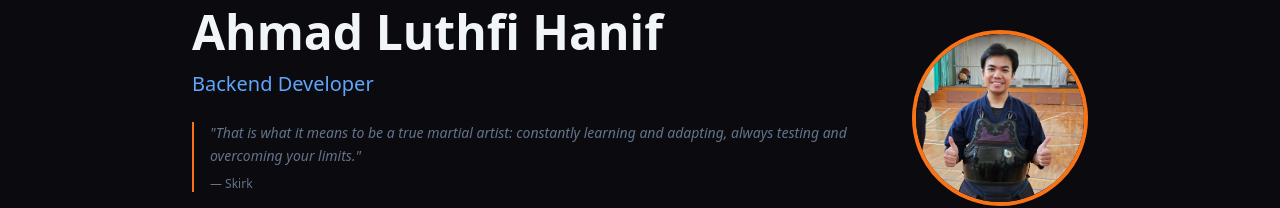
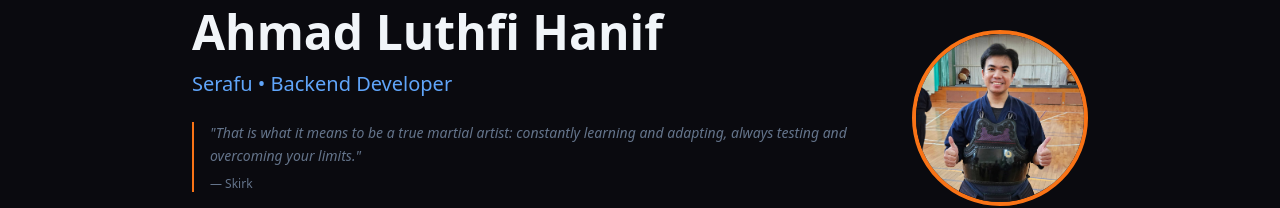
Before and after one commit to AhmadSerafu/personalfolio, a Next.js app in the folder src/: page / in a window 1280 px wide. Shown: the part 147-355 px from the top of the page. Built offline with nearby package versions, Linux system fonts and the light colour scheme.

Commit message:
fix: change web title and metadata

```diff
--- a/src/app/layout.tsx
+++ b/src/app/layout.tsx
@@ -8,15 +8,15 @@ const geistSans = Geist({
 });
 
 export const metadata: Metadata = {
-  title: "Personalfolio",
+  title: "Ahmad Serafu",
   description:
     "Backend-focused full-stack developer. Hacktiv8 Honors graduate. Building web apps with Node.js, Express, PostgreSQL, and Next.js.",
   openGraph: {
-    title: "Personalfolio",
+    title: "Ahmad Serafu",
     description:
       "Backend-focused full-stack developer. Hacktiv8 Honors graduate. Building web apps with Node.js, Express, PostgreSQL, and Next.js.",
-    url: "https://ahmadluthfihanif.dev",
-    siteName: "Personalfolio",
+    url: "https://ahmad-serafu.vercel.app",
+    siteName: "Ahmad Serafu",
     images: [
       {
         url: "/og-image.png",
--- a/src/components/Hero.tsx
+++ b/src/components/Hero.tsx
@@ -10,7 +10,9 @@ export default function Hero() {
           <h1 className="text-4xl md:text-5xl font-bold text-text leading-tight mb-2">
             Ahmad Luthfi Hanif
           </h1>
-          <p className="text-xl text-blue font-light mb-6">Backend Developer</p>
+          <p className="text-xl text-blue font-light mb-6">
+            Serafu • Backend Developer
+          </p>
 
           <blockquote className="border-l-2 border-orange pl-4 mb-8 text-left">
             <p className="text-subtle text-sm italic leading-relaxed">
```
